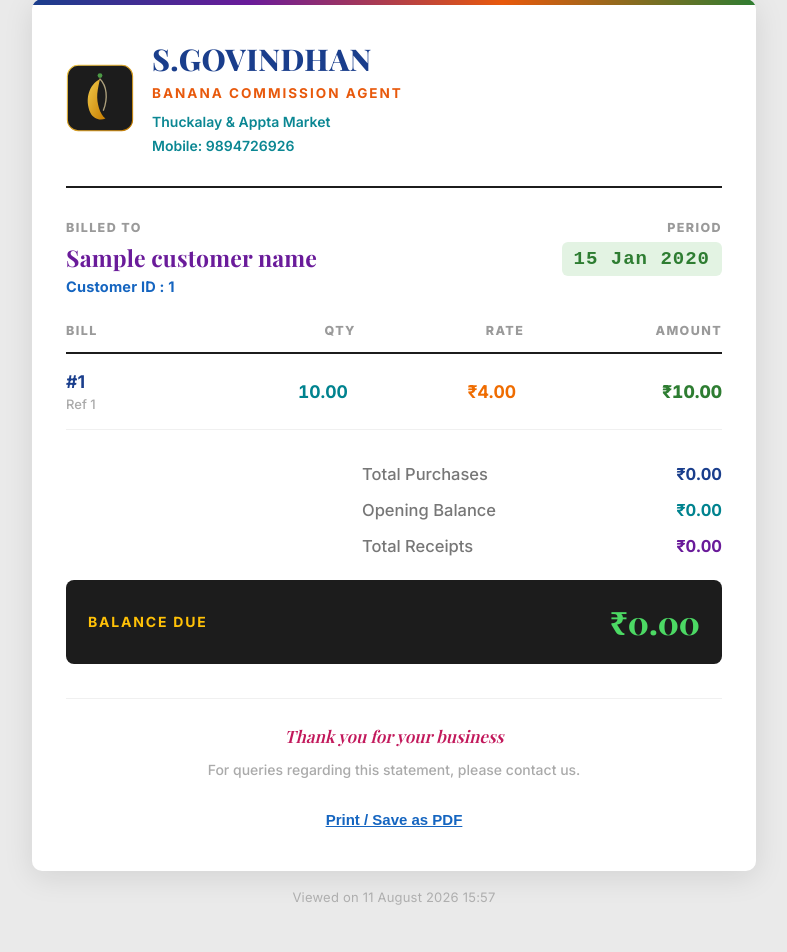
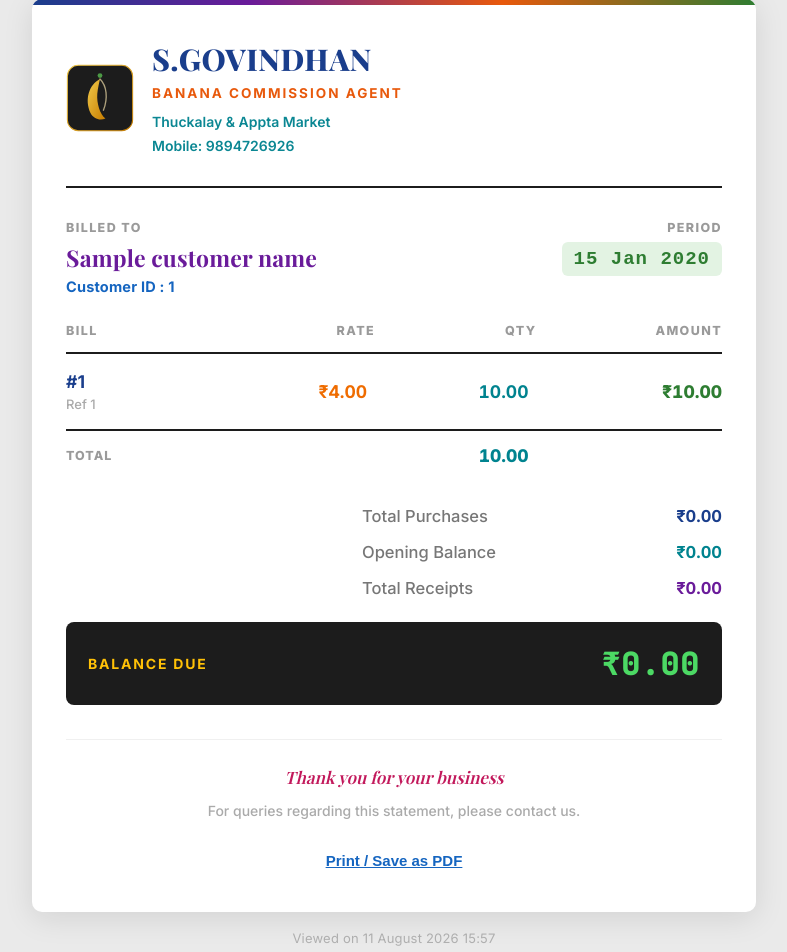
Before and after one commit to Anish-RS/commision-project-, a Flask app: template templates/customer_statement_view.html in a window 1280 px wide. Shown: the part 27-979 px from the top of the page, without its empty margins (246-1033 px from the left). Before the commit the page ends 932 px from the top, so only its background shows below. Run offline with Flask 3, Linux system fonts and the light colour scheme; the visitor is signed in with stand-in values (Sample User, id 1); the template is opened without the code that fills it: most values are stand-ins (such as "Sample title", 1, 10 or a date in 2020); some libraries are stand-ins or nearby versions.

Commit message:
Update customer_statement_view.html

```diff
--- a/templates/customer_statement_view.html
+++ b/templates/customer_statement_view.html
@@ -6,7 +6,7 @@
 <meta name="viewport" content="width=device-width,initial-scale=1">
 <link rel="preconnect" href="https://fonts.googleapis.com">
 <link rel="preconnect" href="https://fonts.gstatic.com" crossorigin>
-<link href="https://fonts.googleapis.com/css2?family=Playfair+Display:wght@600;700;800&family=Inter:wght@400;500;600;700;800&display=swap" rel="stylesheet">
+<link href="https://fonts.googleapis.com/css2?family=Playfair+Display:wght@600;700;800&family=Inter:wght@400;500;600;700;800&family=JetBrains+Mono:wght@600;700;800&display=swap" rel="stylesheet">
 <style>
 html,body{margin:0;padding:0;font-family:'Inter',Arial,Helvetica,sans-serif;color:#1c1c1c;background:#EAEAEA;font-size:19px;-webkit-text-size-adjust:100%}
 .page{max-width:760px;margin:0 auto;padding:26px 18px 40px;box-sizing:border-box}
@@ -40,6 +40,11 @@ table.items tbody td.qty{text-align:right;font-weight:700;color:#00838F;font-var
 table.items tbody td.rate{text-align:right;font-weight:700;color:#EF6C00;font-variant-numeric:tabular-nums;white-space:nowrap}
 .no-entries{text-align:center;color:#EF6C00;padding:34px 0;font-size:17px;font-style:italic}
 
+table.items tfoot td{padding:14px 8px 6px 0;font-size:16px;border-top:2px solid #1c1c1c;border-bottom:none}
+table.items tfoot td:last-child{padding-right:0}
+table.items tfoot .total-lbl{font-weight:800;color:#9A9A9A;letter-spacing:1px;text-transform:uppercase;font-size:12.5px}
+table.items tfoot td.qty{text-align:right;font-weight:800;color:#00838F;font-variant-numeric:tabular-nums;white-space:nowrap;font-size:17.5px}
+
 .totals{margin-top:26px;margin-left:auto;width:100%;max-width:360px}
 .totals-row{display:flex;justify-content:space-between;font-size:16.5px;color:#777;padding:8px 0;font-weight:500}
 .totals-row span:last-child{font-weight:700;color:#1A3E8C;font-variant-numeric:tabular-nums}
@@ -48,7 +53,7 @@ table.items tbody td.rate{text-align:right;font-weight:700;color:#EF6C00;font-va
 
 .due-box{display:flex;justify-content:space-between;align-items:center;background:#1c1c1c;border-radius:8px;padding:20px 22px;margin-top:16px}
 .due-box .lbl{font-size:14px;font-weight:700;letter-spacing:1.8px;text-transform:uppercase;color:#FFC107}
-.due-box .amt{font-family:'Playfair Display',Georgia,serif;font-size:32px;font-weight:800;color:#4CD964;font-variant-numeric:tabular-nums}
+.due-box .amt{font-family:'JetBrains Mono','Courier New',Consolas,monospace;font-size:32px;font-weight:800;color:#4CD964;font-variant-numeric:tabular-nums;letter-spacing:.5px}
 
 .foot-note{margin-top:34px;padding-top:22px;border-top:1px solid #f0f0f0;font-size:14px;color:#aaa;text-align:center;line-height:1.8;font-weight:500}
 .foot-note .em{font-family:'Playfair Display',Georgia,serif;font-style:italic;font-size:17px;color:#C2185B;display:block;margin-bottom:6px}
@@ -116,8 +121,8 @@ table.items tbody td.rate{text-align:right;font-weight:700;color:#EF6C00;font-va
       <thead>
         <tr>
           <th>Bill</th>
+          <th class="num">Rate</th>
           <th class="num">Qty</th>
-          <th class="num">Rate</th>
           <th class="num">Amount</th>
         </tr>
       </thead>
@@ -128,12 +133,20 @@ table.items tbody td.rate{text-align:right;font-weight:700;color:#EF6C00;font-va
             <div class="bill-no">#{{ p.bill_id }}</div>
             {% if p.supplier_bill_id %}<div class="ref">Ref {{ p.supplier_bill_id }}</div>{% endif %}
           </td>
+          <td class="rate">₹{{ "%.2f"|format(p.rate or 0) }}</td>
           <td class="qty">{{ "%.2f"|format(p.quantity or 0) }}</td>
-          <td class="rate">₹{{ "%.2f"|format(p.rate or 0) }}</td>
           <td class="num">₹{{ "%.2f"|format(p.amount or 0) }}</td>
         </tr>
         {% endfor %}
       </tbody>
+      <tfoot>
+        <tr>
+          <td class="total-lbl">Total</td>
+          <td></td>
+          <td class="qty">{{ "%.2f"|format(purchases|sum(attribute='quantity') or 0) }}</td>
+          <td></td>
+        </tr>
+      </tfoot>
     </table>
     {% else %}
     <div class="no-entries">No purchases found for this period.</div>
```
